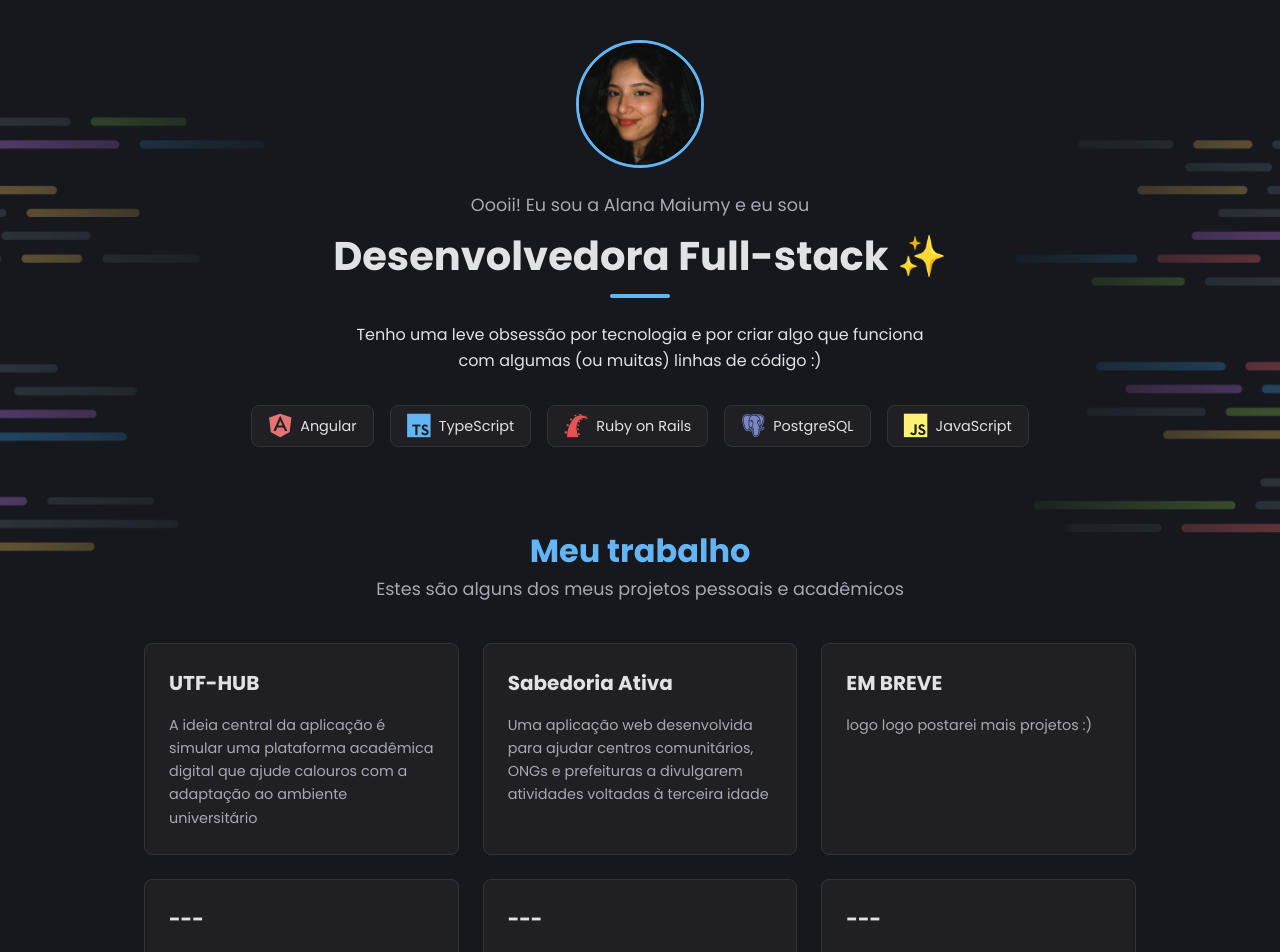
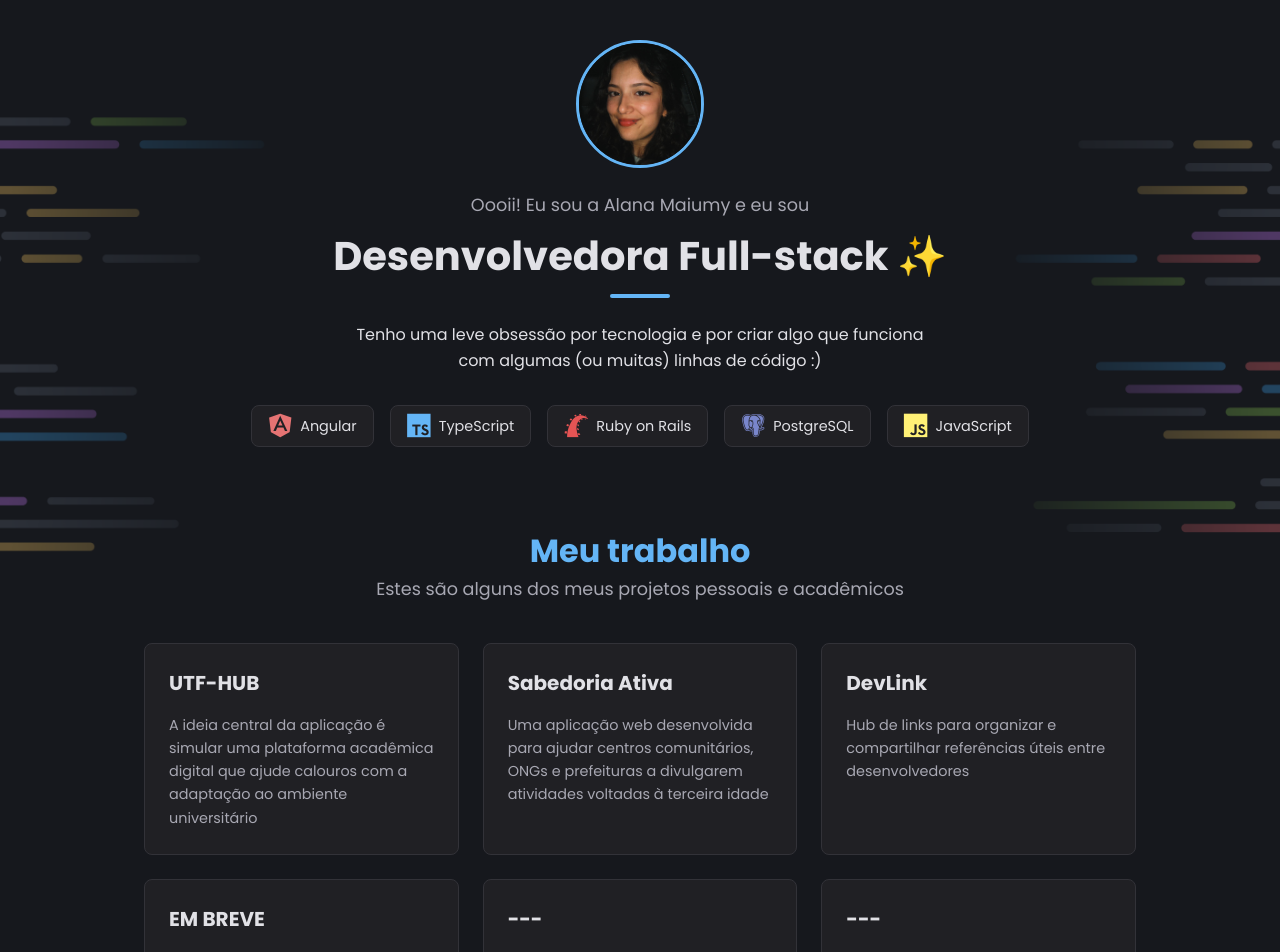
Before and after one commit to lanamaiumy/portfolio, an Angular app: page / in a window 1280 px wide. Shown: the top 952 px of the page. Built offline with nearby package versions, Linux system fonts and the light colour scheme.

Commit message:
novo projeto

```diff
--- a/src/app/app.component.ts
+++ b/src/app/app.component.ts
@@ -30,8 +30,12 @@ export class AppComponent {
       previewImage: '',
       siteUrl: '',
       githubUrl: 'https://github.com/lanamaiumy/sabedoriaativa'},
+    { title: 'DevLink',
+      description: 'Hub de links para organizar e compartilhar referências úteis entre desenvolvedores',
+      previewImage: '../assets/tela-devlink.jpeg',
+      siteUrl: 'https://devlinkhub.netlify.app/',
+      githubUrl: 'https://github.com/lanamaiumy/devlink'},
     { title: 'EM BREVE', description: 'logo logo postarei mais projetos :)'},
-    { title: '---', description: '-'},
     { title: '---', description: '-'},
     { title: '---', description: '-'}
   ];
```
Also changed, not shown: src/assets/tela-devlink.jpeg (added).
